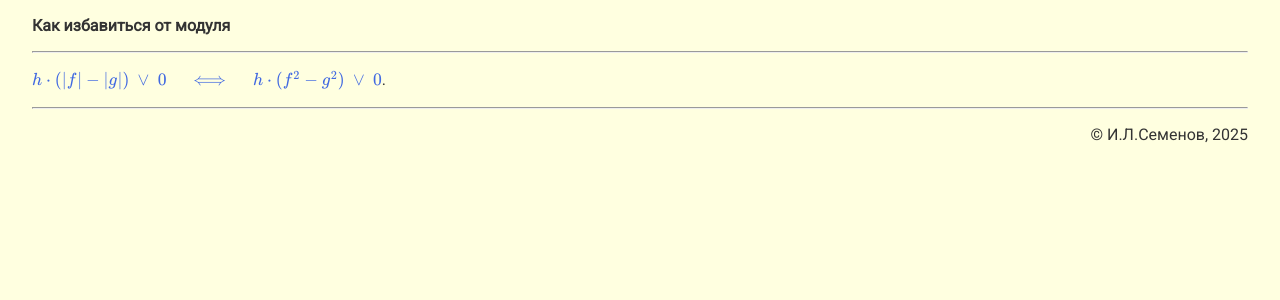
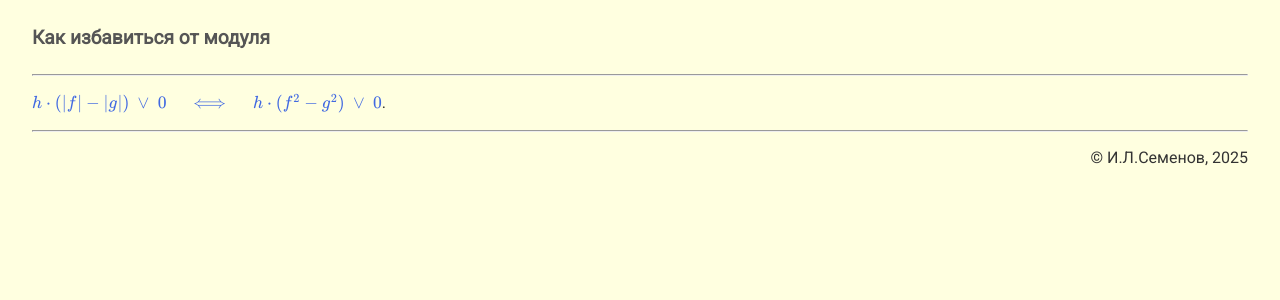
Before and after one commit to igorlsemenov/math, a Jekyll site: the page built from алгебра/егэ/равносильные_переходы/1.md, in a window 1280 px wide. Shown: the top 300 px of the page. Built offline with Jekyll 4.4.1, drawn with Linux system fonts in a browser that asks for light colours.

Commit message:
Update 1.md

```diff
--- a/алгебра/егэ/равносильные_переходы/1.md
+++ b/алгебра/егэ/равносильные_переходы/1.md
@@ -3,7 +3,7 @@ layout: default
 title: Как избавиться от модуля
 ---
 
-**Как избавиться от модуля**
+#### Как избавиться от модуля
 
 --- ---
 
```
